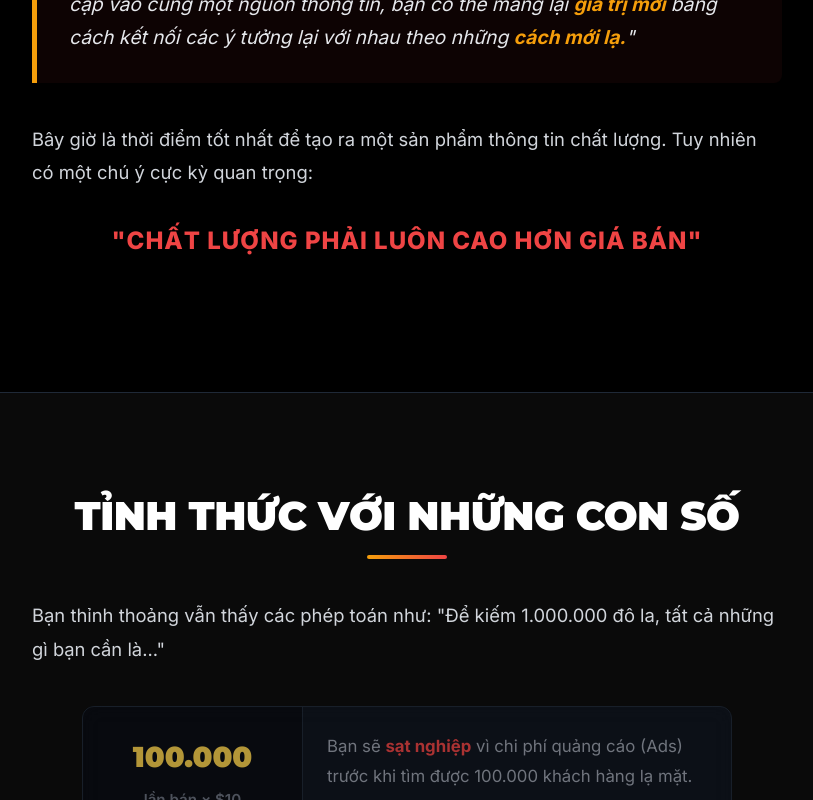
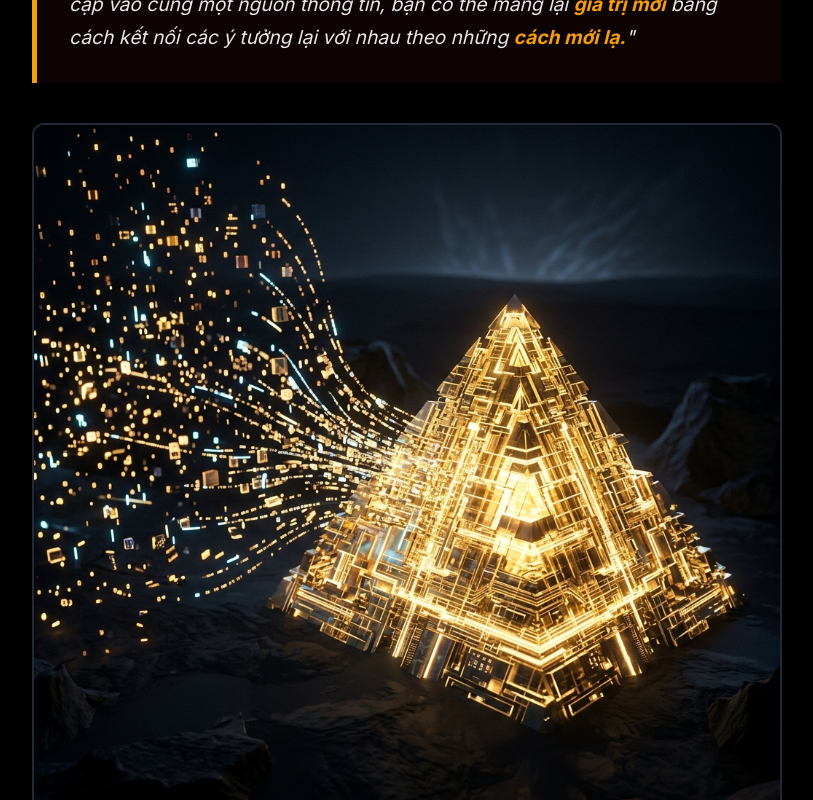
Before and after one commit to vaominh9-ux/Click-Funnels, a React (Vite) app: page /khoa-hoc/khoa-hoc-3 in a window 1280 px wide. Shown: the part 4040-4840 px from the top of the page, without its empty margins (233-1046 px from the left). Built offline with nearby package versions, Linux system fonts and the light colour scheme; no server answers.

Commit message:
feat: add premium system image to section 3

```diff
--- a/src/pages/funnels/Course3/index.jsx
+++ b/src/pages/funnels/Course3/index.jsx
@@ -129,6 +129,10 @@ const AICoachPage = () => {
 
             <div className="aicoach-blockquote" style={{ borderColor: '#F59E0B' }}>
               "Trong một thế giới phức tạp, nơi hầu như tất cả mọi người đều có thể truy cập vào cùng một nguồn thông tin, bạn có thể mang lại <strong>giá trị mới</strong> bằng cách kết nối các ý tưởng lại với nhau theo những <strong>cách mới lạ.</strong>"
+            </div>
+
+            <div className="aicoach-image-container" style={{ margin: '40px 0' }}>
+              <img src="/images/course3/aicoach-system-premium.png" alt="Hệ thống hoá thông tin" className="aicoach-img-styled" />
             </div>
 
             <p>Bây giờ là thời điểm tốt nhất để tạo ra một sản phẩm thông tin chất lượng. Tuy nhiên có một chú ý cực kỳ quan trọng:</p>
```
Also changed, not shown: public/images/course3/aicoach-system-premium.png (added).
